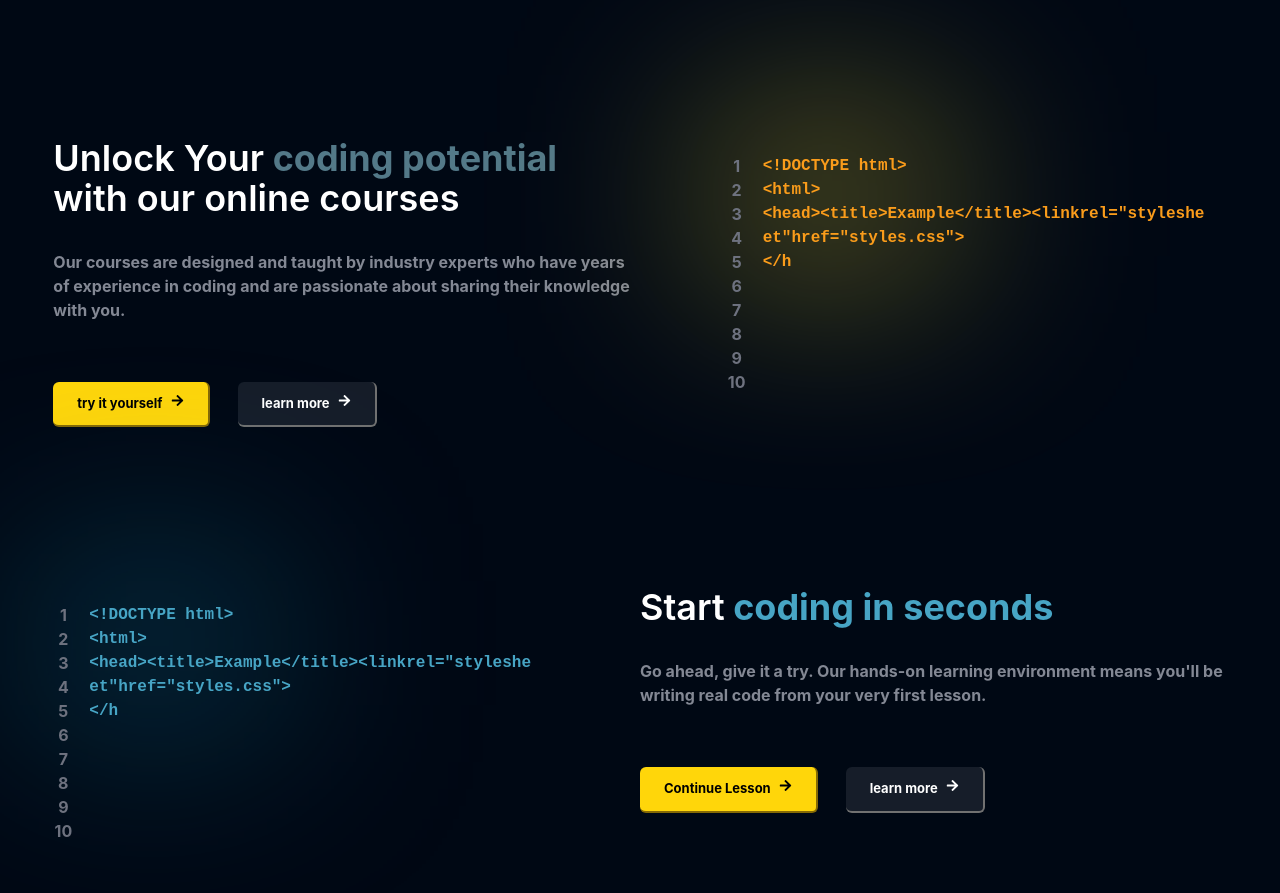
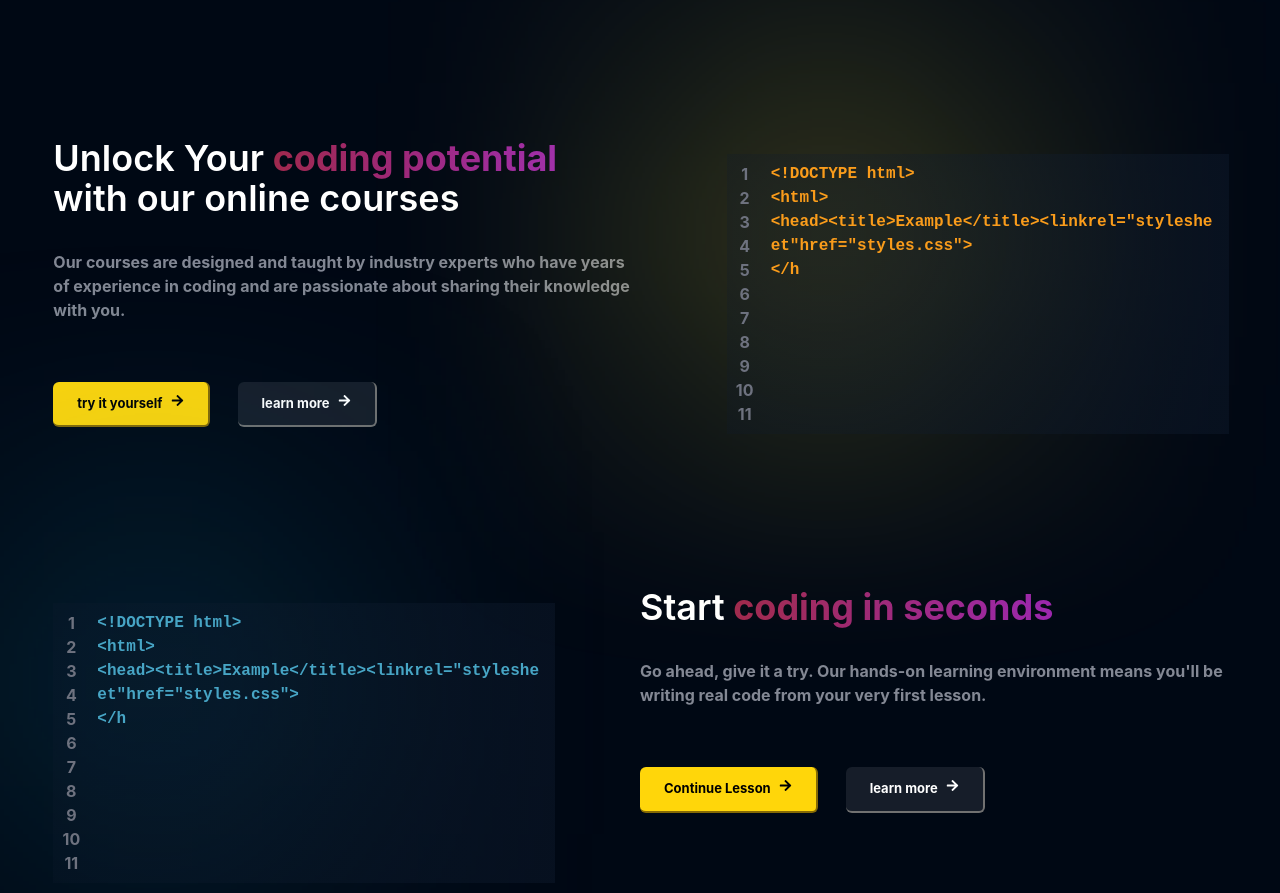
Before and after one commit to BrainWaveHub5/BrainWave, a React (Create React App) app in the folder reactJs/: page / in a window 1280 px wide. Shown: the part 440-1333 px from the top of the page. Built offline with nearby package versions, Linux system fonts and the light colour scheme; grey boxes are pictures that could not be loaded.

Commit message:
deleted some unwanted files for now

```diff
--- a/reactJs/src/App.js
+++ b/reactJs/src/App.js
@@ -1,6 +1,7 @@
 import "./App.css";
 import {Route, Routes} from "react-router-dom";
 import Home from "./pages/Home";
+
 
 function App() {
   return (
@@ -9,6 +10,7 @@ function App() {
 
       <Routes>
         <Route path="/" element={<Home/>}> </Route>
+
       </Routes>
     </div>
   );
--- a/reactJs/src/components/core/HomePage/CodeBlocks.jsx
+++ b/reactJs/src/components/core/HomePage/CodeBlocks.jsx
@@ -36,12 +36,13 @@ const CodeBlocks = ({
         </div>
       </div>
 
-        <div className='relative h-fit flex flex-row text-[16px] w-[90%] py-4 lg:w-[500px]'>
-          <div className={`absolute h-20 w-[200px] ${backgroundGredient} blur-[110px] `}>
+        <div className='relative h-fit flex flex-row text-[16px] w-[90%] py-4 lg:w-[500px] shadow-[#50d71e] '>
+          <div className={`absolute  h-40 w-[200px] ${backgroundGredient} blur-[140px] `}>
 
           </div>
 
-          <div className='absolute flex flex-row'>
+          <div className='absolute p-2 flex flex-row bg-gradient-to-r from-[#0E1A2D3D] to-[#111E3261]
+                         '>
               <div className=' text-center flex flex-col w-[20px] mr-4
                               text-richblack-400 font-inter font-bold'>
                 <p>1</p>
@@ -54,6 +55,7 @@ const CodeBlocks = ({
                 <p>8</p>
                 <p>9</p>
                 <p>10</p>
+                <p>11</p>
 
               </div>
               <div className=''>
--- a/reactJs/src/components/core/HomePage/HighLightText.jsx
+++ b/reactJs/src/components/core/HomePage/HighLightText.jsx
@@ -1,9 +1,9 @@
 import React from 'react'
 
-const HighLightText = ({text, color}) => {
+const HighLightText = ({text}) => {
   return (
 
-      <span className={`font-bold ${color}`}>
+      <span className={`font-bold bg-clip-text text-transparent bg-gradient-to-r from-pink-500 to-[#9C27B0]`}>
       {" "}
       {text}
       </span>
--- a/reactJs/src/pages/Home.jsx
+++ b/reactJs/src/pages/Home.jsx
@@ -52,7 +52,10 @@ const Home = () => {
         </div>
 
         <div className='mx-8 my-12 shadow-blue-200 '>
-          <video muted loop autoPlay>
+          <video
+          muted
+          loop
+          autoPlay>
             <source src={Banner} type="video/mp4" />
           </video>
         </div>
@@ -64,7 +67,7 @@ const Home = () => {
                 heading={
                   <div className='text-4xl font-semibold'>
                     Unlock Your
-                    <HighLightText color={"text-richblue-200"} text={"coding potential"} /> <br/>
+                    <HighLightText  text={"coding potential"} /> <br/>
                     with our online courses
                   </div>
                 }
@@ -94,7 +97,7 @@ const Home = () => {
                 heading={
                   <div className='text-4xl font-semibold'>
                     Start
-                    <HighLightText color={"text-blue-100"} text={"coding in seconds"} /> <br />
+                    <HighLightText  text={"coding in seconds"} /> <br />
 
                   </div>
                 }
```
Also changed, not shown: reactJs/src/slices/authSlice.js (deleted), reactJs/src/utils/constants.js (deleted).
